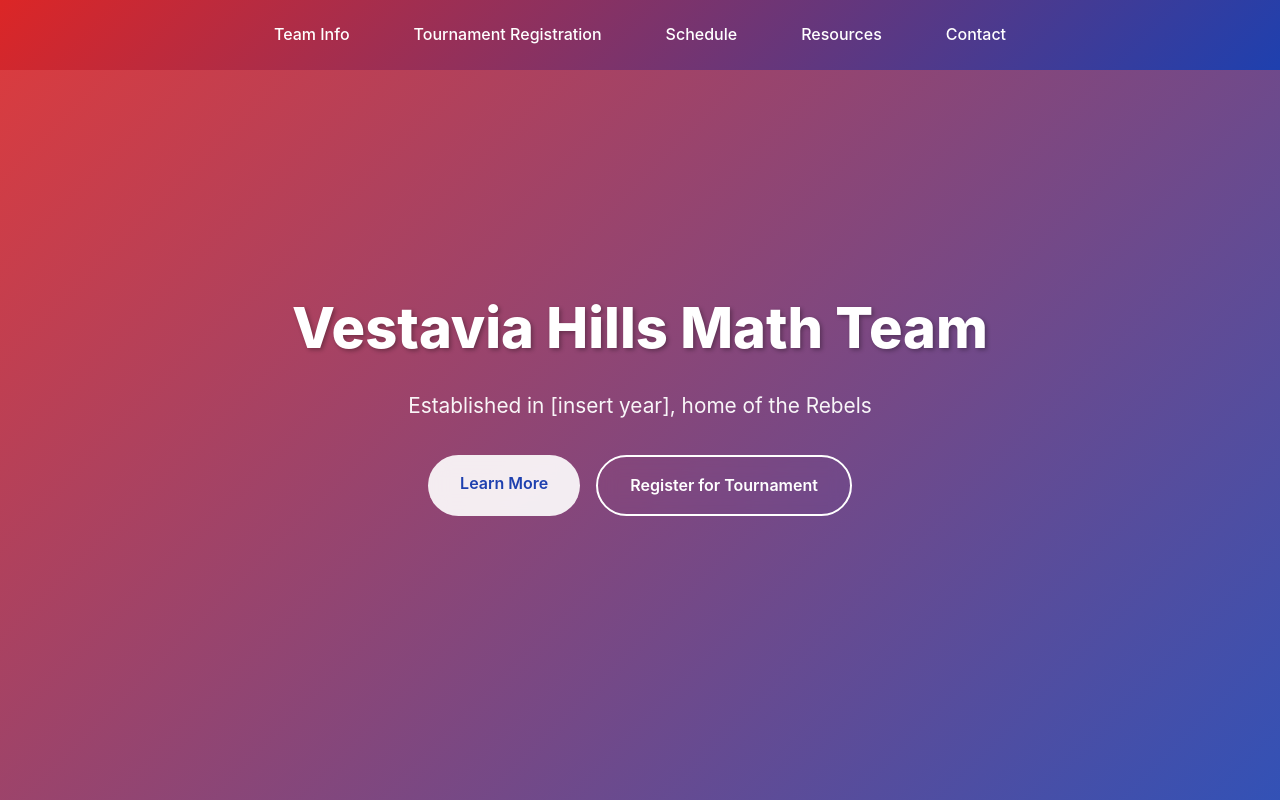
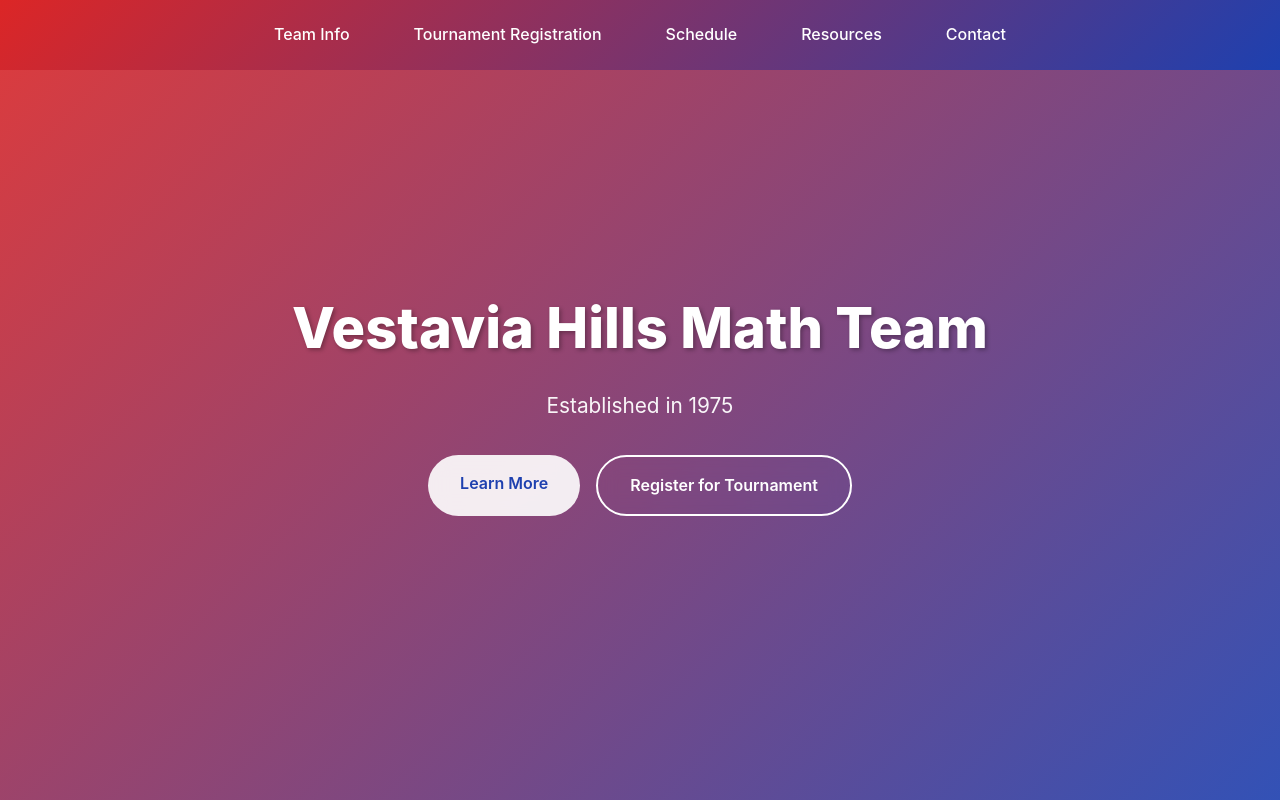
Before and after one commit to Significant36/vestavia_math_team, a Next.js app: page / in a window 1280 px wide. Shown: the top 800 px of the page. Built offline with nearby package versions, Linux system fonts and the light colour scheme.

Commit message:
Update yr

```diff
--- a/components/Hero.js
+++ b/components/Hero.js
@@ -13,7 +13,7 @@ export default function Hero() {
     <section className="hero">
       <div className="hero-content">
         <h1>Vestavia Hills Math Team</h1>
-        <p>Established in [insert year], home of the Rebels</p>
+        <p>Established in 1975</p>
         <div className="cta-buttons">
           <a href="#team-info" className="cta-btn" onClick={(e) => scrollToSection(e, '#team-info')}>
             Learn More
```
